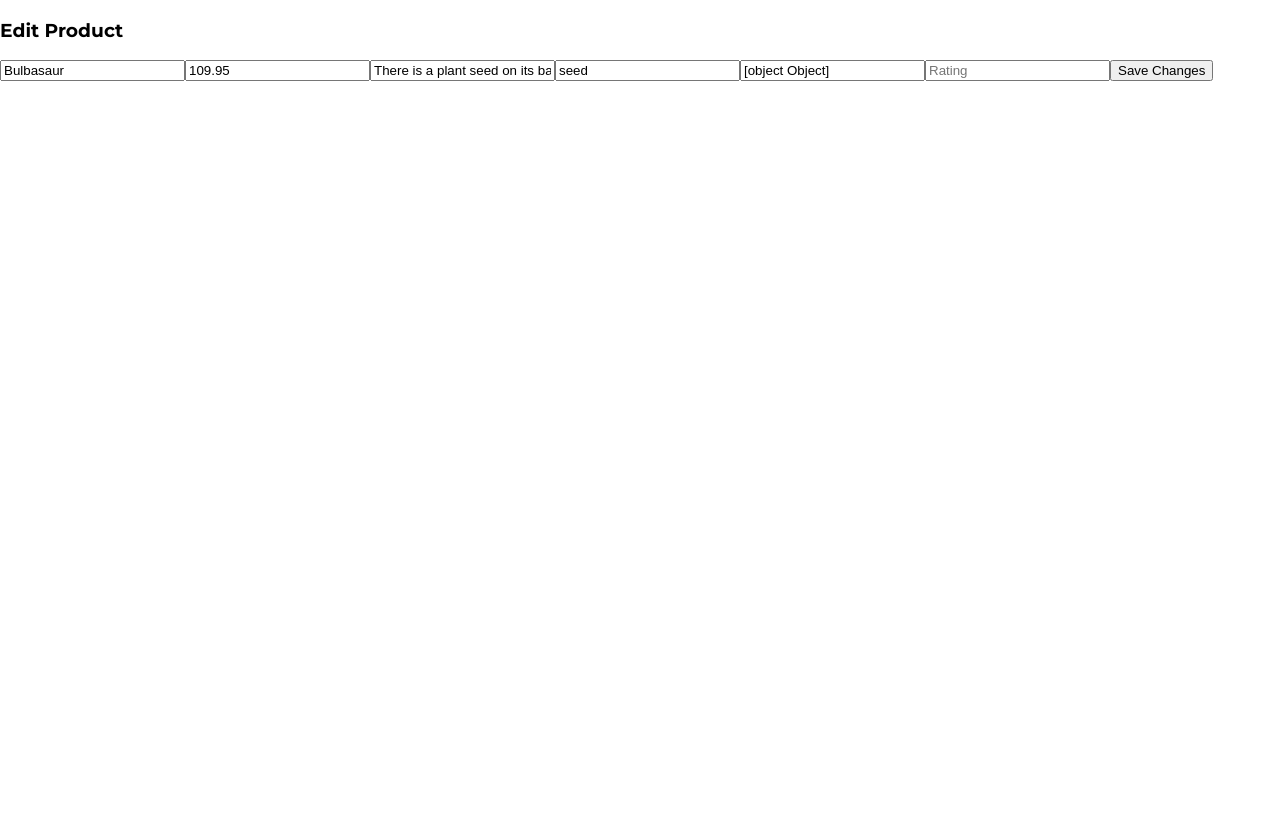
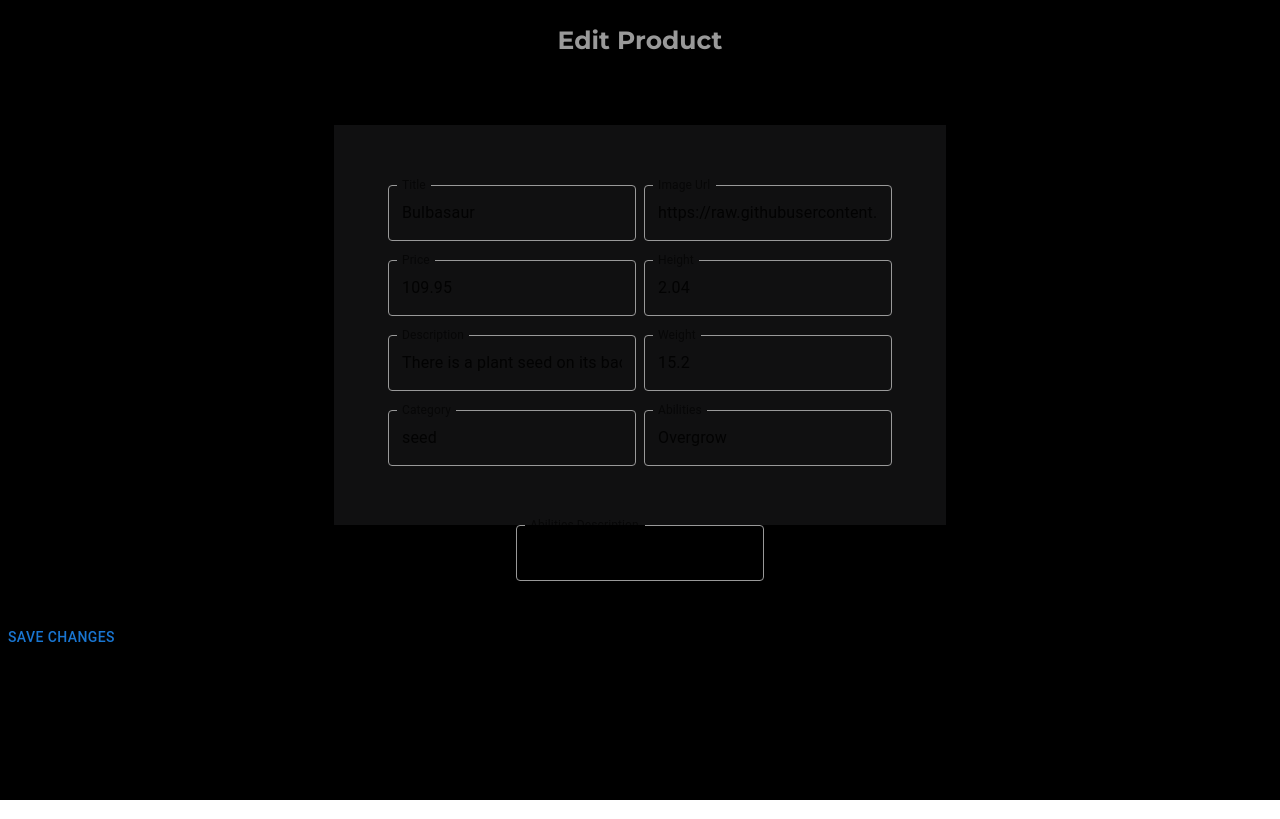
Before and after one commit to dan1e11s/team-hackathon, a React (Create React App) app: page /edit/1 in a window 1280 px wide. Built offline with nearby package versions, Linux system fonts and the light colour scheme; data requests are answered from the project's data file.

Commit message:
add styles in edit page

```diff
--- a/db.json
+++ b/db.json
@@ -36,7 +36,7 @@
       "height": 2.04,
       "weight": 15.2,
       "abilities": "Overgrow",
-      "abilities-desc": "Powers up Grass-type moves when the Pokémons HP is low."
+      "abilitiesDesc": "Powers up Grass-type moves when the Pokémons HP is low."
     },
     {
       "id": 2,
@@ -51,7 +51,7 @@
       "height": 3.03,
       "weight": 28.7,
       "abilities": "Overgrow",
-      "abilities-desc": "Powers up Grass-type moves when the Pokémons HP is low."
+      "abilitiesDesc": "Powers up Grass-type moves when the Pokémons HP is low."
     },
     {
       "id": 3,
@@ -66,11 +66,11 @@
       "height": 6.07,
       "weight": 220.5,
       "abilities": "Overgrow",
-      "abilities-desc": "Powers up Grass-type moves when the Pokémons HP is low."
+      "abilitiesDesc": "Powers up Grass-type moves when the Pokémons HP is low."
     },
     {
       "id": 4,
-      "title": "Сharmander",
+      "title": "Charmander",
       "price": 69.55,
       "description": "It has a preference for hot things. When it rains, steam is said to spout from the tip of its tail.",
       "category": "flame",
@@ -81,7 +81,7 @@
       "height": 2,
       "weight": 18.7,
       "abilities": "Blaze",
-      "abilities-desc": "Powers up Fire-type moves when the Pokémons HP is low."
+      "abilitiesDesc": "Powers up Fire-type moves when the Pokémons HP is low."
     },
     {
       "id": 5,
@@ -96,7 +96,7 @@
       "height": 3.07,
       "weight": 41.9,
       "abilities": "Blaze",
-      "abilities-desc": "Powers up Fire-type moves when the Pokémons HP is low."
+      "abilitiesDesc": "Powers up Fire-type moves when the Pokémons HP is low."
     },
     {
       "id": 6,
@@ -111,7 +111,7 @@
       "height": 5.07,
       "weight": 199.5,
       "abilities": "Blaze",
-      "abilities-desc": "Powers up Fire-type moves when the Pokémons HP is low."
+      "abilitiesDesc": "Powers up Fire-type moves when the Pokémons HP is low."
     },
     {
       "id": 7,
@@ -126,7 +126,7 @@
       "height": 1.08,
       "weight": 19.8,
       "abilities": "Torrent",
-      "abilities-desc": "Powers up Water-type moves when the Pokémons HP is low."
+      "abilitiesDesc": "Powers up Water-type moves when the Pokémons HP is low."
     },
     {
       "id": 8,
@@ -141,7 +141,7 @@
       "height": 3.03,
       "weight": 49.6,
       "abilities": "Torrent",
-      "abilities-desc": "Powers up Water-type moves when the Pokémons HP is low."
+      "abilitiesDesc": "Powers up Water-type moves when the Pokémons HP is low."
     },
     {
       "id": 9,
@@ -156,7 +156,7 @@
       "height": 5.03,
       "weight": 188.5,
       "abilities": "Torrent",
-      "abilities-desc": "Powers up Water-type moves when the Pokémons HP is low."
+      "abilitiesDesc": "Powers up Water-type moves when the Pokémons HP is low."
     },
     {
       "id": 10,
@@ -171,7 +171,7 @@
       "height": 1,
       "weight": 7.7,
       "abilities": "Guts",
-      "abilities-desc": "Its so gutsy that having a status condition boosts the Pokémons Attack stat."
+      "abilitiesDesc": "Its so gutsy that having a status condition boosts the Pokémons Attack stat."
     },
     {
       "id": 11,
@@ -186,7 +186,7 @@
       "height": 2.04,
       "weight": 21.8,
       "abilities": "Shed Skin",
-      "abilities-desc": "The Pokémon may heal its own status conditions by shedding its skin."
+      "abilitiesDesc": "The Pokémon may heal its own status conditions by shedding its skin."
     },
     {
       "id": 12,
@@ -201,7 +201,7 @@
       "height": 3.07,
       "weight": 66.1,
       "abilities": "Tangled Feet",
-      "abilities-desc": "Raises evasiveness if the Pokémon is confused."
+      "abilitiesDesc": "Raises evasiveness if the Pokémon is confused."
     },
     {
       "id": 13,
@@ -216,7 +216,7 @@
       "height": 3.03,
       "weight": 65,
       "abilities": "Sand Veil",
-      "abilities-desc": "Boosts the Pokémon’s evasiveness in a sandstorm."
+      "abilitiesDesc": "Boosts the Pokémon’s evasiveness in a sandstorm."
     },
     {
       "id": 14,
@@ -231,7 +231,7 @@
       "height": 2,
       "weight": 22,
       "abilities": "Shed Skin",
-      "abilities-desc": "The Pokémon may heal its own status conditions by shedding its skin."
+      "abilitiesDesc": "The Pokémon may heal its own status conditions by shedding its skin."
     },
     {
       "id": 15,
@@ -246,7 +246,7 @@
       "height": 2,
       "weight": 26.5,
       "abilities": "Sand Veil",
-      "abilities-desc": "Boosts the Pokémon’s evasiveness in a sandstorm."
+      "abilitiesDesc": "Boosts the Pokémon’s evasiveness in a sandstorm."
     },
     {
       "id": 16,
@@ -261,7 +261,7 @@
       "height": 1,
       "weight": 4,
       "abilities": "Tangled Feet",
-      "abilities-desc": "Raises evasiveness if the Pokémon is confused."
+      "abilitiesDesc": "Raises evasiveness if the Pokémon is confused."
     },
     {
       "id": 17,
@@ -276,7 +276,7 @@
       "height": 2.04,
       "weight": 40.8,
       "abilities": "Guts",
-      "abilities-desc": "Its so gutsy that having a status condition boosts the Pokémons Attack stat."
+      "abilitiesDesc": "Its so gutsy that having a status condition boosts the Pokémons Attack stat."
     },
     {
       "id": 18,
@@ -291,7 +291,7 @@
       "height": 1,
       "weight": 4.4,
       "abilities": "Keen Eye",
-      "abilities-desc": "Keen eyes prevent other Pokémon from lowering this Pokémon’s accuracy."
+      "abilitiesDesc": "Keen eyes prevent other Pokémon from lowering this Pokémon’s accuracy."
     },
     {
       "id": 19,
@@ -306,7 +306,7 @@
       "height": 1.04,
       "weight": 13.2,
       "abilities": "Static",
-      "abilities-desc": "The Pokémon is charged with static electricity, so contact with it may cause paralysis."
+      "abilitiesDesc": "The Pokémon is charged with static electricity, so contact with it may cause paralysis."
     },
     {
       "id": 20,
@@ -321,7 +321,7 @@
       "height": 2.07,
       "weight": 66.1,
       "abilities": "Static",
-      "abilities-desc": "The Pokémon is charged with static electricity, so contact with it may cause paralysis."
+      "abilitiesDesc": "The Pokémon is charged with static electricity, so contact with it may cause paralysis."
     }
   ]
 }
--- a/src/MainRoutes.js
+++ b/src/MainRoutes.js
@@ -8,6 +8,7 @@ import EditPage from './pages/EditPage/EditPage';
 import LoginPage from './pages/LoginPage/LoginPage';
 import RegistrationPage from './pages/RegistrationPage/RegistrationPage';
 import DetailsPage from './pages/DetailsPage/DetailsPage';
+import AddProductPage from './pages/AddProductPage/AddProductPage';
 
 const MainRoutes = () => {
   return (
@@ -20,6 +21,7 @@ const MainRoutes = () => {
         <Route path="/register" element={<RegistrationPage />} />
         <Route path="/login" element={<LoginPage />} />
         <Route path="/product/details/:id" element={<DetailsPage />} />
+        <Route path="/add" element={<AddProductPage />} />
       </Routes>
     </ProductContextProvider>
   );
--- /dev/null
+++ b/src/components/adminPanel/AdminProductList/AdminProductList.jsx
@@ -0,0 +1,113 @@
+import React, { useEffect } from 'react';
+import Box from '@mui/material/Box';
+import { Button } from '@mui/material';
+import { useNavigate } from 'react-router-dom';
+import { useProducts } from '../../../contexts/ProductContextProvider';
+import Card from '@mui/material/Card';
+import CardActions from '@mui/material/CardActions';
+import CardContent from '@mui/material/CardContent';
+import CardMedia from '@mui/material/CardMedia';
+import { Typography } from '@mui/material';
+import { styled } from '@mui/material/styles';
+import { grey } from '@mui/material/colors';
+
+const ColorButton = styled(Button)(({ theme }) => ({
+  color: theme.palette.getContrastText(grey[500]),
+  backgroundColor: grey[500],
+  '&:hover': {
+    backgroundColor: grey[700],
+  },
+}));
+
+const AdminProductList = () => {
+  const { products, getProducts, deleteProduct } = useProducts();
+
+  useEffect(() => {
+    getProducts();
+  }, []);
+
+  const navigate = useNavigate();
+  return (
+    <Box
+      style={{
+        minHeight: '100vh',
+        backgroundColor: '#000000',
+      }}
+    >
+      <Box
+        sx={{
+          width: 400,
+          maxWidth: '100%',
+          margin: '0 auto',
+          padding: '50px 0',
+          display: 'flex',
+          justifyContent: 'space-between',
+          alignItems: 'center',
+        }}
+      >
+        <ColorButton
+          onClick={() => navigate('/add')}
+          sx={{ width: '40%' }}
+          variant="contained"
+        >
+          Add Product
+        </ColorButton>
+        <Button
+          onClick={() => navigate('/product')}
+          sx={{ width: '40%' }}
+          variant="contained"
+          color="success"
+        >
+          Save Changes
+        </Button>
+      </Box>
+      <Box
+        sx={{
+          padding: '0 50px',
+          display: 'flex',
+          justifyContent: 'space-around',
+          flexWrap: 'wrap',
+        }}
+      >
+        {products?.map((item) => (
+          <Card
+            sx={{
+              width: '20%',
+              margin: '0 25px 30px 0',
+              padding: '20px',
+              backgroundColor: '#101011',
+              color: '#999999',
+            }}
+          >
+            <CardMedia
+              component="img"
+              alt="green iguana"
+              height="140"
+              image={item.image.front}
+            />
+            <CardContent>
+              <Typography gutterBottom variant="h5" component="div">
+                {item.title}
+              </Typography>
+              <Typography variant="body2" color="#999999">
+                Price: {item.price}$
+              </Typography>
+            </CardContent>
+            <CardActions
+              sx={{ displa: 'flex', justifyContent: 'space-between' }}
+            >
+              <ColorButton onClick={() => navigate(`/edit/${item.id}`)}>
+                Edit
+              </ColorButton>
+              <ColorButton onClick={() => deleteProduct(item.id)}>
+                Delete
+              </ColorButton>
+            </CardActions>
+          </Card>
+        ))}
+      </Box>
+    </Box>
+  );
+};
+
+export default AdminProductList;
--- a/src/components/products/AddProduct/AddProduct.jsx
+++ b/src/components/products/AddProduct/AddProduct.jsx
@@ -74,7 +74,7 @@ const AddProduct = () => {
       <button
         onClick={() => {
           addProduct(product);
-          navigate('/product');
+          navigate('/admin');
         }}
       >
         ADD
--- a/src/components/products/EditProduct/EditProduct.jsx
+++ b/src/components/products/EditProduct/EditProduct.jsx
@@ -1,6 +1,30 @@
 import React, { useEffect, useState } from 'react';
 import { useParams, useNavigate } from 'react-router-dom';
 import { useProducts } from '../../../contexts/ProductContextProvider';
+import Box from '@mui/material/Box';
+import TextField from '@mui/material/TextField';
+import { Button } from '@mui/material';
+import { styled } from '@mui/material/styles';
+
+const CssTextField = styled(TextField)({
+  '& label.Mui-focused': {
+    color: '#999999',
+  },
+  '& .MuiInput-underline:after': {
+    borderBottomColor: '#999999',
+  },
+  '& .MuiOutlinedInput-root': {
+    '& fieldset': {
+      borderColor: '#999999',
+    },
+    '&:hover fieldset': {
+      borderColor: '#999999',
+    },
+    '&.Mui-focused fieldset': {
+      borderColor: '#999999',
+    },
+  },
+});
 
 const EditProduct = () => {
   const { getOneProduct, oneProduct, saveChangesProduct } = useProducts();
@@ -19,11 +43,16 @@ const EditProduct = () => {
   }, [oneProduct]);
 
   const handleInp = (e) => {
-    if (e.target.name === 'price' && e.target.name === 'rating') {
+    if (
+      e.target.name === 'price' &&
+      e.target.name === 'height' &&
+      e.target.value === 'weight'
+    ) {
       let obj = {
         ...productDetails,
         price: Number(e.target.value),
-        rating: Number(e.target.value),
+        height: Number(e.target.value),
+        weight: Number(e.target.value),
       };
       setProductDetails(obj);
     } else {
@@ -38,59 +67,131 @@ const EditProduct = () => {
   return (
     <>
       {productDetails ? (
-        <>
-          <h3>Edit Product</h3>
-          <input
+        <Box
+          sx={{
+            width: '100%',
+            minHeight: '100vh',
+            overflow: 'hidden',
+            backgroundColor: '#000000',
+          }}
+        >
+          <h3
+            style={{ fontSize: '25px', color: '#999999', textAlign: 'center' }}
+          >
+            Edit Product
+          </h3>
+          <Box></Box>
+          <Box>
+            <Box
+              sx={{
+                width: '40%',
+                margin: '70px auto 0',
+                padding: '0 50px',
+                height: '50vh',
+                display: 'flex',
+                justifyContent: 'space-around',
+                alignItems: 'center',
+                backgroundColor: '#101011',
+              }}
+            >
+              <Box>
+                <CssTextField
                   value={productDetails.title}
-            type="text"
-            placeholder="Title"
                   name="title"
                   onChange={handleInp}
+                  label="Title"
+                  variant="outlined"
                 />
-          <input
+                <br />
+                <br />
+                <CssTextField
                   value={productDetails.price}
-            type="text"
-            placeholder="Price"
                   name="price"
                   onChange={handleInp}
+                  label="Price"
+                  variant="outlined"
                 />
-          <input
+                <br />
+                <br />
+                <CssTextField
                   value={productDetails.description}
-            type="text"
-            placeholder="Description"
                   name="description"
                   onChange={handleInp}
+                  label="Description"
+                  variant="outlined"
                 />
-          <input
+                <br />
+                <br />
+                <CssTextField
                   value={productDetails.category}
-            type="text"
-            placeholder="Category"
                   name="category"
                   onChange={handleInp}
+                  label="Category"
+                  variant="outlined"
                 />
-          <input
-            value={productDetails.image}
-            type="text"
-            placeholder="Image"
+              </Box>
+              <Box>
+                <CssTextField
+                  value={productDetails.image.front}
                   name="image"
                   onChange={handleInp}
+                  label="Image Url"
+                  variant="outlined"
                 />
-          <input
-            value={productDetails.rating}
-            type="text"
-            placeholder="Rating"
-            name="rating"
+                <br />
+                <br />
+                <CssTextField
+                  value={productDetails.height}
+                  name="height"
                   onChange={handleInp}
+                  label="Height"
+                  variant="outlined"
                 />
-          <button
+                <br />
+                <br />
+                <CssTextField
+                  value={productDetails.weight}
+                  name="weight"
+                  onChange={handleInp}
+                  label="Weight"
+                  variant="outlined"
+                />
+                <br />
+                <br />
+                <CssTextField
+                  value={productDetails.abilities}
+                  name="abilities"
+                  onChange={handleInp}
+                  label="Abilities"
+                  variant="outlined"
+                />
+              </Box>
+            </Box>
+            <Box
+              sx={{ width: '100%', display: 'flex', justifyContent: 'center' }}
+            >
+              <CssTextField
+                value={productDetails.abilitiesDesc}
+                name="abilitiesDesc"
+                onChange={handleInp}
+                label="Abilities Description"
+                variant="outlined"
+              />
+            </Box>
+          </Box>
+          <Box>
+            <br />
+            <br />
+            <Button
               onClick={() => {
                 saveChangesProduct(productDetails);
-              navigate('/product');
+                navigate('/admin');
               }}
             >
               Save Changes
-          </button>
-        </>
+            </Button>
+          </Box>
+        </Box>
       ) : (
         <h3>Loading...</h3>
       )}
--- a/src/components/products/ProductCard/ProductCard.jsx
+++ b/src/components/products/ProductCard/ProductCard.jsx
@@ -5,7 +5,6 @@ import CardActions from '@mui/material/CardActions';
 import CardContent from '@mui/material/CardContent';
 import CardMedia from '@mui/material/CardMedia';
 import { Typography } from '@mui/material';
-// import { useProducts } from '../../../contexts/ProductContextProvider';
 import IconButton from '@mui/material/IconButton';
 import FavoriteIcon from '@mui/icons-material/Favorite';
 import BookmarkAddIcon from '@mui/icons-material/BookmarkAdd';
@@ -14,7 +13,6 @@ import AddShoppingCartIcon from '@mui/icons-material/AddShoppingCart';
 import Tooltip from '@mui/material/Tooltip';
 
 const ProductCard = ({ item }) => {
-  // const { deleteProduct } = useProducts();
   const [like, setLike] = useState(false);
 
   const navigate = useNavigate();
--- a/src/components/products/ProductList/ProductList.jsx
+++ b/src/components/products/ProductList/ProductList.jsx
@@ -30,7 +30,7 @@ const ProductList = ({ page, setPage }) => {
       <Box
         sx={{
           width: '75%',
-          height: '85vh',
+          minHeight: '85vh',
           margin: '0 auto',
           marginTop: '30px',
           display: 'flex',
```
Also changed, not shown: src/components/products/ProductDetails/ProductDetails.jsx (+38 -2 lines), src/components/products/ProductSideBar/ProductSideBar.jsx (+12 -49 lines), src/pages/AddProductPage/AddProductPage.jsx (added, +8 -0 lines), src/pages/AdminPage/AdminPage.jsx (+6 -2 lines). Lines whose indentation alone changed are shown as unchanged.
